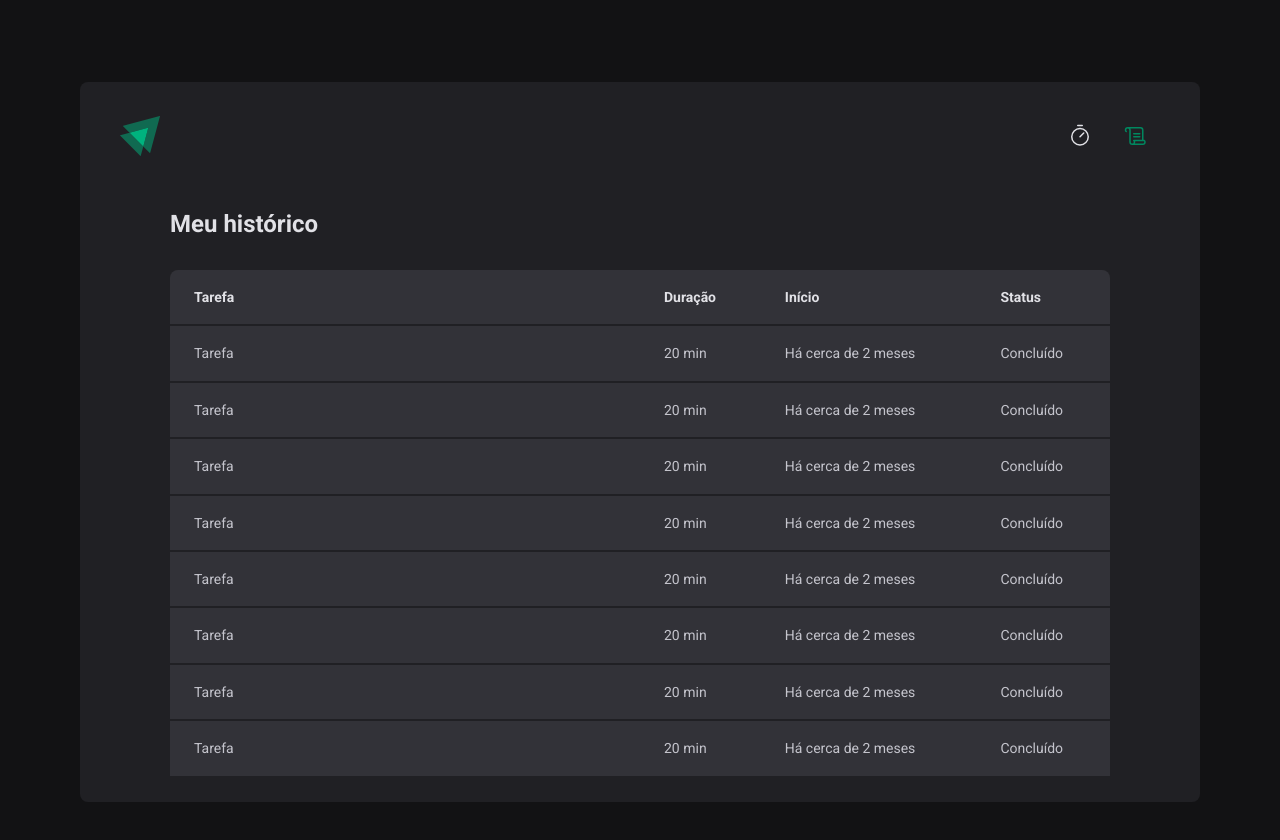
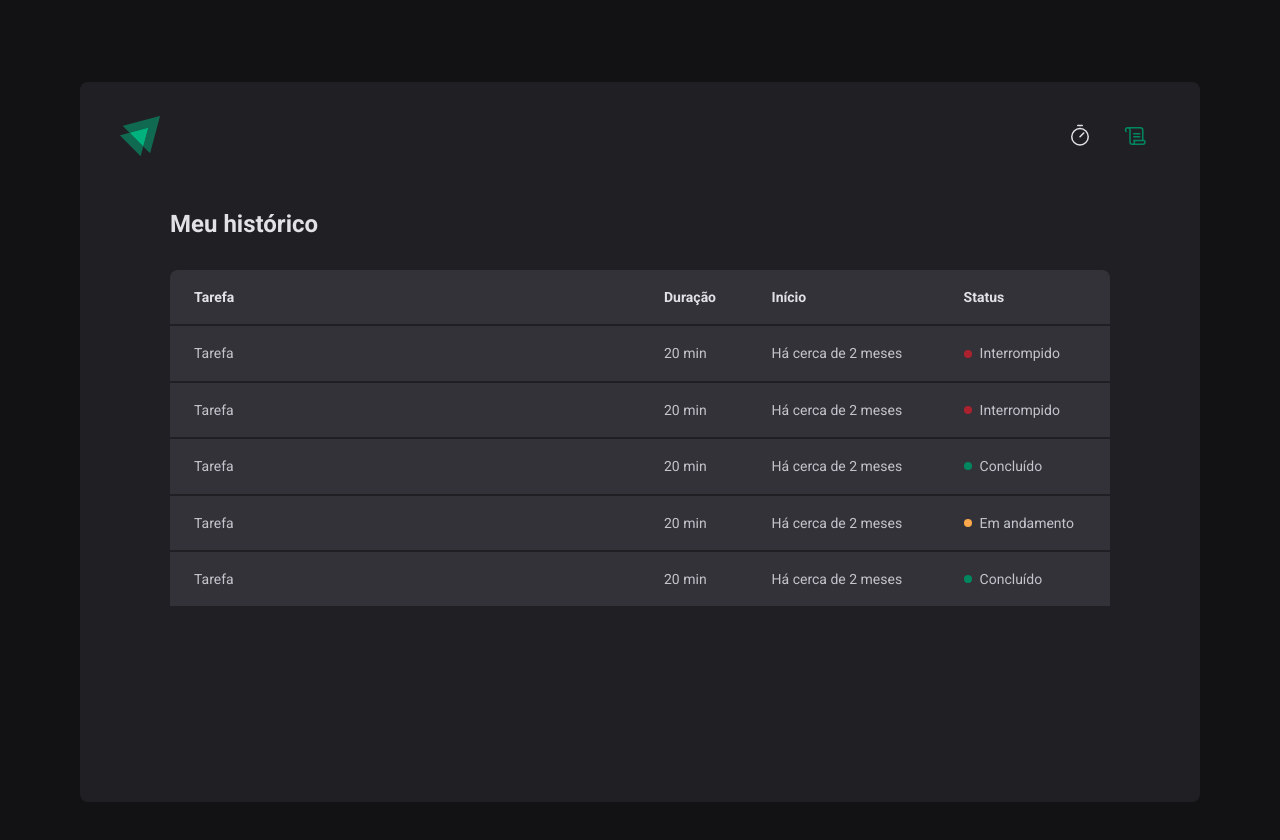
Before and after one commit to Ismaelp96/ignite-timer, a React (Vite) app: page /history in a window 1280 px wide. Shown: the top 840 px of the page. Built offline with nearby package versions, Linux system fonts and the light colour scheme.

Commit message:
feat: Componente status

```diff
--- a/src/pages/History/index.tsx
+++ b/src/pages/History/index.tsx
@@ -19,49 +19,41 @@ export function History() {
 							<td>Tarefa</td>
 							<td>20 min</td>
 							<td>Há cerca de 2 meses</td>
-							<td>Concluído</td>
+							<td>
+								<S.Status statusColor='red'>Interrompido</S.Status>
+							</td>
 						</tr>
 						<tr>
 							<td>Tarefa</td>
 							<td>20 min</td>
 							<td>Há cerca de 2 meses</td>
-							<td>Concluído</td>
+							<td>
+								<S.Status statusColor='red'>Interrompido</S.Status>
+							</td>
 						</tr>
 						<tr>
 							<td>Tarefa</td>
 							<td>20 min</td>
 							<td>Há cerca de 2 meses</td>
-							<td>Concluído</td>
+							<td>
+								<S.Status statusColor='green'>Concluído</S.Status>
+							</td>
 						</tr>
 						<tr>
 							<td>Tarefa</td>
 							<td>20 min</td>
 							<td>Há cerca de 2 meses</td>
-							<td>Concluído</td>
+							<td>
+								<S.Status statusColor='yellow'>Em andamento</S.Status>
+							</td>
 						</tr>
 						<tr>
 							<td>Tarefa</td>
 							<td>20 min</td>
 							<td>Há cerca de 2 meses</td>
-							<td>Concluído</td>
-						</tr>
-						<tr>
-							<td>Tarefa</td>
-							<td>20 min</td>
-							<td>Há cerca de 2 meses</td>
-							<td>Concluído</td>
-						</tr>
-						<tr>
-							<td>Tarefa</td>
-							<td>20 min</td>
-							<td>Há cerca de 2 meses</td>
-							<td>Concluído</td>
-						</tr>
-						<tr>
-							<td>Tarefa</td>
-							<td>20 min</td>
-							<td>Há cerca de 2 meses</td>
-							<td>Concluído</td>
+							<td>
+								<S.Status statusColor='green'>Concluído</S.Status>
+							</td>
 						</tr>
 					</tbody>
 				</table>
--- a/src/pages/History/styles.ts
+++ b/src/pages/History/styles.ts
@@ -20,7 +20,6 @@ export const HistoryList = styled.div`
 		width: 100%;
 		border-collapse: collapse;
 		min-width: 60rem;
-
 		overflow: hidden;
 		th,
 		td {
@@ -48,3 +47,28 @@ export const HistoryList = styled.div`
 		}
 	}
 `;
+
+const STATUS_COLORS = {
+	yellow: 'yellow-500',
+	green: 'green-500',
+	red: 'red-500',
+} as const;
+
+interface StatusProps {
+	statusColor: keyof typeof STATUS_COLORS;
+}
+
+export const Status = styled.span<StatusProps>`
+	display: flex;
+	align-items: center;
+	gap: 0.8rem;
+
+	&::before {
+		content: '';
+		width: 0.8rem;
+		height: 0.8rem;
+		border-radius: 50%;
+		background-color: ${(props) =>
+			props.theme[STATUS_COLORS[props.statusColor]]};
+	}
+`;
```
